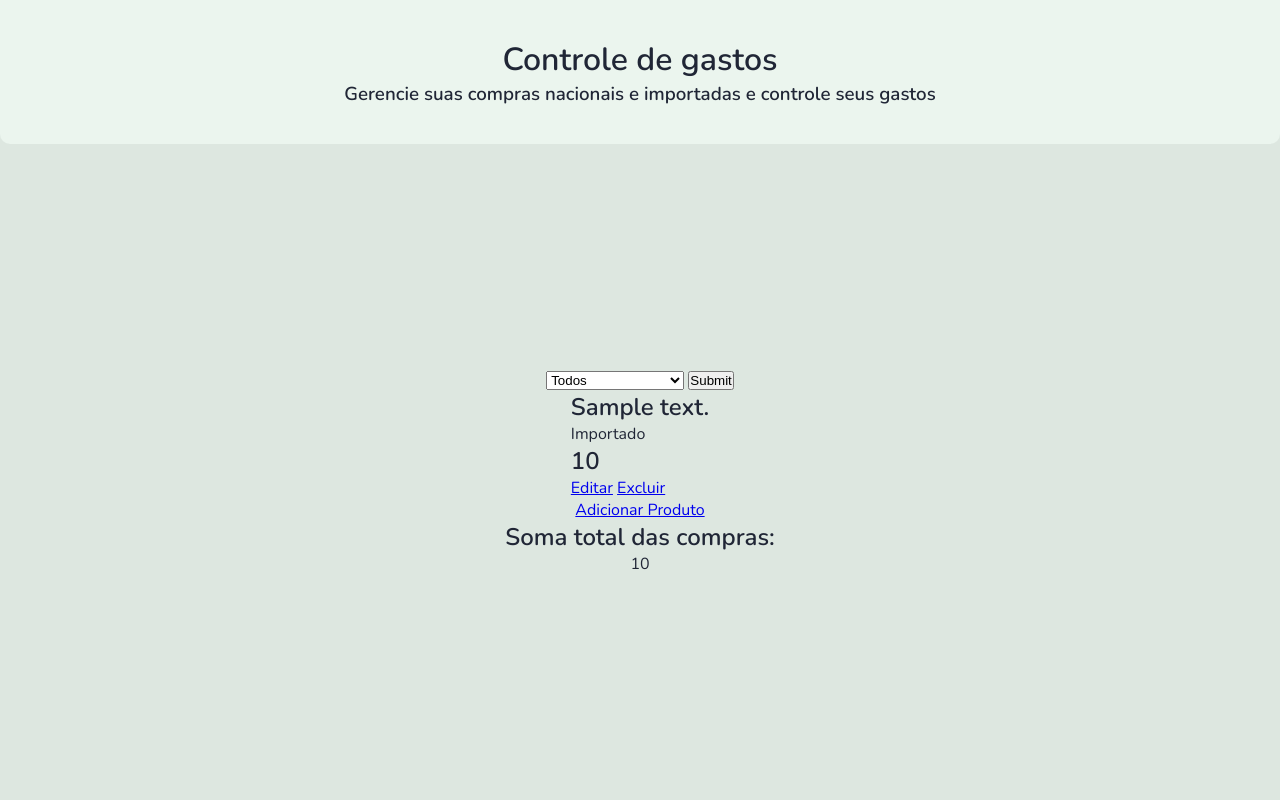
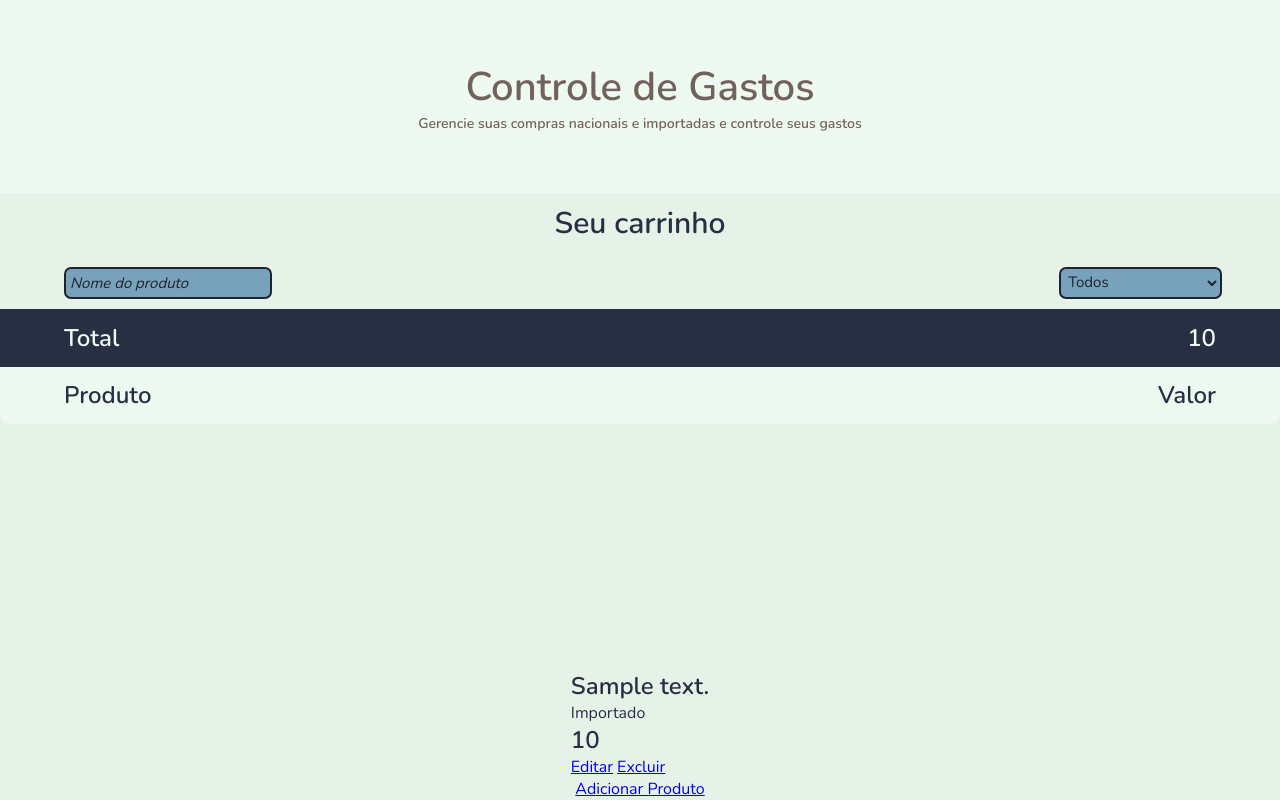
Before and after one commit to sabriwnaa/Avaliacao3T, a PHP site: page / in a window 1280 px wide. Run offline with PHP 8.4, Linux system fonts and the light colour scheme; tables that the repository leaves empty hold one stand-in row (values such as "Sample post").

Commit message:
estilização progredindo

```diff
--- a/index.php
+++ b/index.php
@@ -1,19 +1,12 @@
 <?php
 require_once __DIR__ . "/vendor/autoload.php";
 
-if (isset($_POST['botao'])) {
-    if ($_POST['filtro'] == 2) {
-        $filtro = 1;
-    } else if ($_POST['filtro'] == 3) {
-        $filtro = 2;
-    } else {
-        $filtro = 0;
-    }
-} else {
-    $filtro = 0;
-}
+// Obter os parâmetros da URL
+$filtro = $_GET['filtro'] ?? 1; // 1 = "Todos"
+$pesquisar = $_GET['pesquisar'] ?? '';
 
-$produtos = Produto::findall();
+// Filtrar produtos utilizando o método da classe Produto
+$produtos = Produto::filter($pesquisar, $filtro);
 ?>
 
 <!DOCTYPE html>
@@ -23,66 +16,92 @@ $produtos = Produto::findall();
     <meta name="viewport" content="width=device-width, initial-scale=1.0">
     <title>Controle de Gastos</title>
     <link rel="stylesheet" href="style.css">
+    <script>
+    function applyFilter() {
+        const filtro = document.getElementById('filtro').value;
+        const pesquisar = document.getElementById('pesquisar').value;
+
+        // atualiza a URL sem recarregar a página
+        const url = `index.php?filtro=${filtro}&pesquisar=${encodeURIComponent(pesquisar)}`;
+        history.pushState({}, '', url);
+
+        // Faz uma requisição assíncrona para carregar os dados
+        fetch(url, { method: 'GET' })
+            .then(response => response.text())
+            .then(html => {
+                const parser = new DOMParser();
+                const doc = parser.parseFromString(html, 'text/html');
+
+                // Atualiza a parte relevante da página (lista de produtos e total)
+                document.querySelector('.listagem').innerHTML = doc.querySelector('.listagem').innerHTML;
+                document.querySelector('.total').innerHTML = doc.querySelector('.total').innerHTML;
+            })
+            .catch(error => console.error('Erro ao carregar os dados:', error));
+    }
+
+    window.onload = () => {
+        const filtroSelect = document.getElementById('filtro');
+        const pesquisaInput = document.getElementById('pesquisar');
+
+        filtroSelect.addEventListener('change', applyFilter);
+        pesquisaInput.addEventListener('input', applyFilter);
+    };
+</script>
+
+
 </head>
 <body>
     <div class="container">
         <div class="header">
-            <h1>Controle de gastos</h1>
+            <h1>Controle de Gastos</h1>
             <h3>Gerencie suas compras nacionais e importadas e controle seus gastos</h3>
+        </div>
 
-        </div>
         <div class="main">
-            <form action="index.php" method="post">
-                <select name="filtro" id="filtro">
-                    <option value="1">Todos</option>
-                    <option value="2">Apenas Nacionais</option>
-                    <option value="3">Apenas Importados</option>
-                </select>
-                <input type="submit" name="botao">
-            </form>
 
-            <?php
-            foreach ($produtos as $produto) {
-                if ($filtro == 0) {
-                    echo "<div class='produto'>";
-                    echo "<h2>{$produto->getDescricao()}</h2>";
-                    echo $produto->getCategoria() == 1 ? "Nacional" : "Importado";
-                    echo "<h2>{$produto->getValor()}</h2>";
-                    echo "<a href='formEdit.php?id={$produto->getId()}'>Editar</a>
-                          <a href='excluir.php?id={$produto->getId()}'>Excluir</a>";
-                    echo "</div>";
-                } else {
-                    if ($produto->getCategoria() == $filtro) {
-                        echo "<div class='produto'>";
-                        echo "<h2>{$produto->getDescricao()}</h2>";
-                        echo $produto->getCategoria() == 1 ? "Nacional" : "Importado";
-                        echo "<h2>{$produto->getValor()}</h2>";
-                        echo "<a href='formEdit.php?id={$produto->getId()}'>Editar</a>
-                              <a href='excluir.php?id={$produto->getId()}'>Excluir</a>";
-                        echo "</div>";
-                    }
-                }
-            }
-            ?>
+            <h1 class='titulo'>Seu carrinho</h1>
+            <div class='cabecalhos'>
+                <div class="limitacoes">
+                    <div>
+                        <input id="pesquisar" class="pesquisa" type="text" placeholder="Nome do produto" value="<?= htmlspecialchars($pesquisar) ?>">
+                    </div>
+                    <div>
+                        <select name="filtro" id="filtro" class='filtro'>
+                            <option value="1" <?= $filtro == 1 ? 'selected' : '' ?>>Todos</option>
+                            <option value="2" <?= $filtro == 2 ? 'selected' : '' ?>>Apenas Nacionais</option>
+                            <option value="3" <?= $filtro == 3 ? 'selected' : '' ?>>Apenas Importados</option>
+                        </select>
+                    </div>
+                </div>
+                <div class="total">
+                    <h2>Total</h2>
+                    <h2>
+                        <?php
+                        $soma = Produto::calculateTotal($produtos);
+                        echo $soma;
+                        ?>
+                    </h2>
+                </div>
+                <div class="cabecalho">
+                    <h2>Produto</h2>
+                    <h2>Valor</h2>
+                </div>
+            </div>
+
+            <div class="listagem">
+                <?php foreach ($produtos as $produto): ?>
+                    <div class="produto">
+                        <h2><?= htmlspecialchars($produto->getDescricao()) ?></h2>
+                        <?= $produto->getCategoria() == 1 ? "Nacional" : "Importado" ?>
+                        <h2><?= $produto->getValor() ?></h2>
+                        <a href="formEdit.php?id=<?= $produto->getId() ?>">Editar</a>
+                        <a href="excluir.php?id=<?= $produto->getId() ?>">Excluir</a>
+                    </div>
+                <?php endforeach; ?>
+            </div>
 
             <a href="formCad.php">Adicionar Produto</a>
-
-            <h2>Soma total das compras:</h2>
-            <?php
-            $soma = 0;
-            foreach ($produtos as $produto) {
-                if ($filtro == 0) {
-                    $soma += $produto->getValor();
-                } else {
-                    if ($produto->getCategoria() == $filtro) {
-                        $soma += $produto->getValor();
-                    }
-                }
-            }
-            echo $soma;
-            ?>
         </div>
-
     </div>
 </body>
 </html>
--- a/src/Produto.php
+++ b/src/Produto.php
@@ -1,71 +1,92 @@
 <?php
 
-class Produto  implements ActiveRecord{
+class Produto implements ActiveRecord {
     private int $id;
-    public function setId(int $id):void{
+
+    public function setId(int $id): void {
         $this->id = $id;
     }
 
-    public function getId():int{
+    public function getId(): int {
         return $this->id;
     }
 
-    public function __construct(protected String $descricao, protected String $categoria, protected float $valor){
+    public function __construct(protected string $descricao, protected string $categoria, protected float $valor) {
     }
 
-    public function getDescricao():string{
+    public function getDescricao(): string {
         return $this->descricao;
     }
 
-    public function getCategoria():string{
+    public function getCategoria(): string {
         return $this->categoria;
     }
 
-    public function getValor():string{
+    public function getValor(): float {
         return $this->valor;
     }
 
-
-
-    public function save():bool{
+    public function save(): bool {
         $conexao = new MySQL();
-        if(isset($this->id)){
-            $sql = "UPDATE produtos SET descricao = '{$this->descricao}' ,categoria = '{$this->categoria}',valor = '{$this->valor}' WHERE id_produto = {$this->id}";
-        }else{
-            $sql = "INSERT INTO produtos (descricao, categoria, valor) VALUES ('{$this->descricao}','{$this->categoria}','{$this->valor}')";
+        if (isset($this->id)) {
+            $sql = "UPDATE produtos SET descricao = '{$this->descricao}', categoria = '{$this->categoria}', valor = '{$this->valor}' WHERE id_produto = {$this->id}";
+        } else {
+            $sql = "INSERT INTO produtos (descricao, categoria, valor) VALUES ('{$this->descricao}', '{$this->categoria}', '{$this->valor}')";
         }
         return $conexao->executa($sql);
+    }
 
-    }
-    public function delete():bool{
+    public function delete(): bool {
         $conexao = new MySQL();
         $sql = "DELETE FROM produtos WHERE id_produto = {$this->id}";
         return $conexao->executa($sql);
     }
 
-    public static function find($id):Produto{
+    public static function find($id): Produto {
         $conexao = new MySQL();
         $sql = "SELECT * FROM produtos WHERE id_produto = {$id}";
         $resultado = $conexao->consulta($sql);
-        $p = new Produto($resultado[0]['descricao'],$resultado[0]['categoria'], $resultado[0]['valor']);
+        $p = new Produto($resultado[0]['descricao'], $resultado[0]['categoria'], $resultado[0]['valor']);
         $p->setId($resultado[0]['id_produto']);
         return $p;
     }
-    public static function findall():array{
+
+    public static function findall(): array {
         $conexao = new MySQL();
         $sql = "SELECT * FROM produtos";
         $resultados = $conexao->consulta($sql);
-        $pessoas = array();
-        foreach($resultados as $resultado){
-            $p = new Produto($resultado['descricao'],$resultado['categoria'],$resultado['valor']);
+        $produtos = [];
+        foreach ($resultados as $resultado) {
+            $p = new Produto($resultado['descricao'], $resultado['categoria'], $resultado['valor']);
             $p->setId($resultado['id_produto']);
-
-            $pessoas[] = $p;
+            $produtos[] = $p;
         }
-        return $pessoas;
+        return $produtos;
     }
 
+    // Método para filtrar produtos
+    public static function filter(string $pesquisar, int $categoria): array {
+        $conexao = new MySQL();
+        $sql = "SELECT * FROM produtos WHERE descricao LIKE '%" . addslashes($pesquisar) . "%'";
+        if ($categoria != 1) { // 1 = "Todos"
+            $sql .= " AND categoria = {$categoria}";
+        }
+        $resultados = $conexao->consulta($sql);
+        $produtos = [];
+        foreach ($resultados as $resultado) {
+            $p = new Produto($resultado['descricao'], $resultado['categoria'], $resultado['valor']);
+            $p->setId($resultado['id_produto']);
+            $produtos[] = $p;
+        }
+        return $produtos;
+    }
 
-
-
+    // Método para calcular o total dos produtos
+    public static function calculateTotal(array $produtos): float {
+        $soma = 0;
+        foreach ($produtos as $produto) {
+            $soma += $produto->getValor();
+        }
+        return $soma;
+    }
 }
--- a/style.css
+++ b/style.css
@@ -5,6 +5,7 @@
     margin: 0;
     padding: 0;
     box-sizing: border-box;
+    font-family: 'Nunito', sans-serif;
 }
 
 .container{
@@ -12,29 +13,87 @@
     width: 100vw;
     display: flex;
     flex-direction: column;
-    font-family: 'Nunito', sans-serif;
-    color: #202636;
+    color: #282f43;
 
-    background-color: #dde7e0;
+    background-color: #e6f1e8;
 }
 
-.header, .main{
+.header, .main, .total, .cabecalho{
     display: flex;
-    flex-direction: column;
     align-items: center;
     justify-content: center;
 
 }
 
+.header, .main{
+    flex-direction: column;
+}
+
+
 .header{
     width: 100%;
     flex: 1;
-    background-color: #EBF5EE;
+    color: #71635b;
+    background-color: #eef9f2;
+    padding: 4%;
+    text-align: center;
+    font-size: 12px;
+}
+
+.header h1{
+    font-size: 40px;
+}
+
+
+.main{
+    width: 100%;
+    flex: 14;
+}
+
+.total, .cabecalho, .limitacoes{
+    width: 100%;
+    justify-content: space-between;
+    padding:  1% 5%;
+}
+
+.limitacoes{
+    display: flex;
+    padding-bottom: 10px;
+}
+
+.total{
+    background-color: #282f43;
+    color: #eef9f2;
+}
+
+.cabecalho{
+    background-color: #eef9f2;
+
     border-bottom-left-radius: 10px;
     border-bottom-right-radius: 10px;
 }
 
-.main{
+.cabecalhos{
     width: 100%;
-    flex: 6;
+    flex:1;
+
 }
+
+.pesquisa, .filtro{
+    background-color: #78A1BB;
+    color: #1d2331;
+    border: 2px solid #1d2331;
+    padding: 2%;
+    border-radius: 7px;
+    font-size: 15px;
+}
+input::placeholder{
+    color: #1d2331;
+    font-style: italic;
+}
+
+.titulo{
+    color: #282f43;
+    font-size: 30px;
+    margin: 10px;
+}
```
